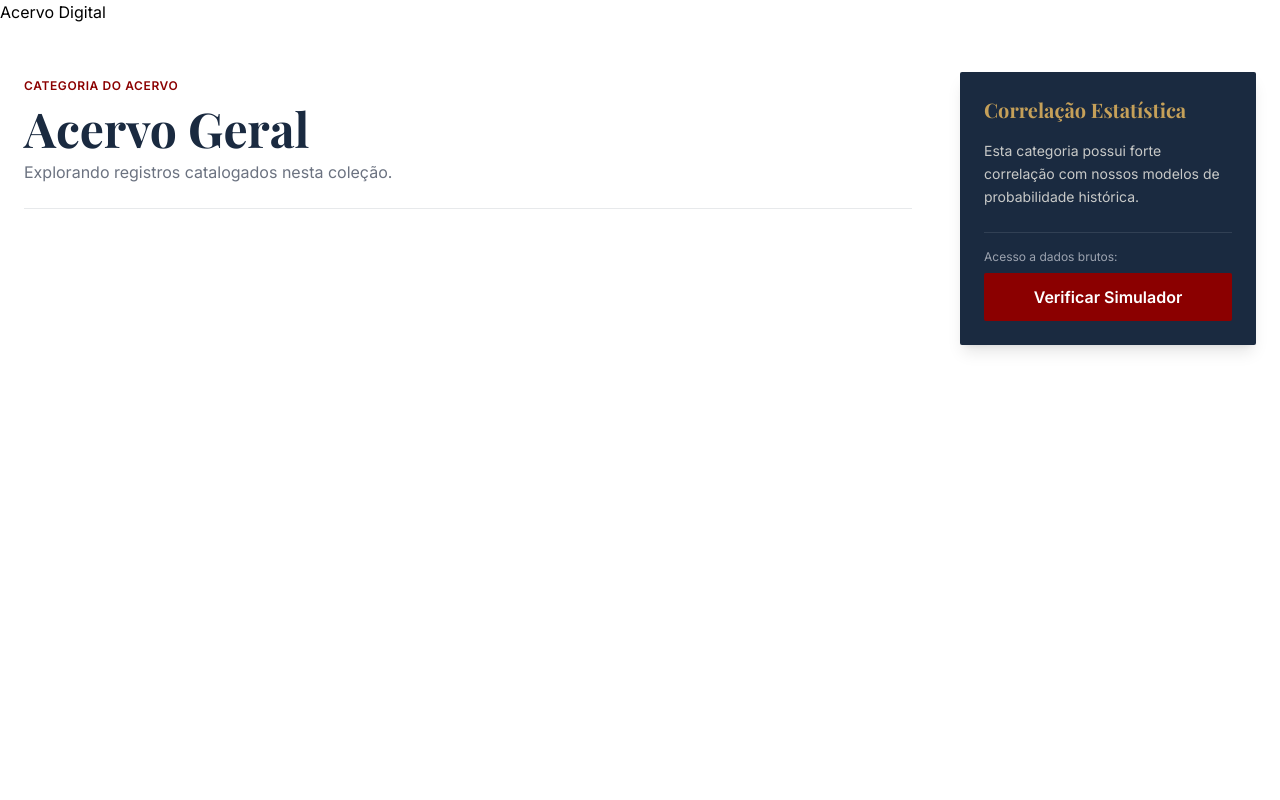
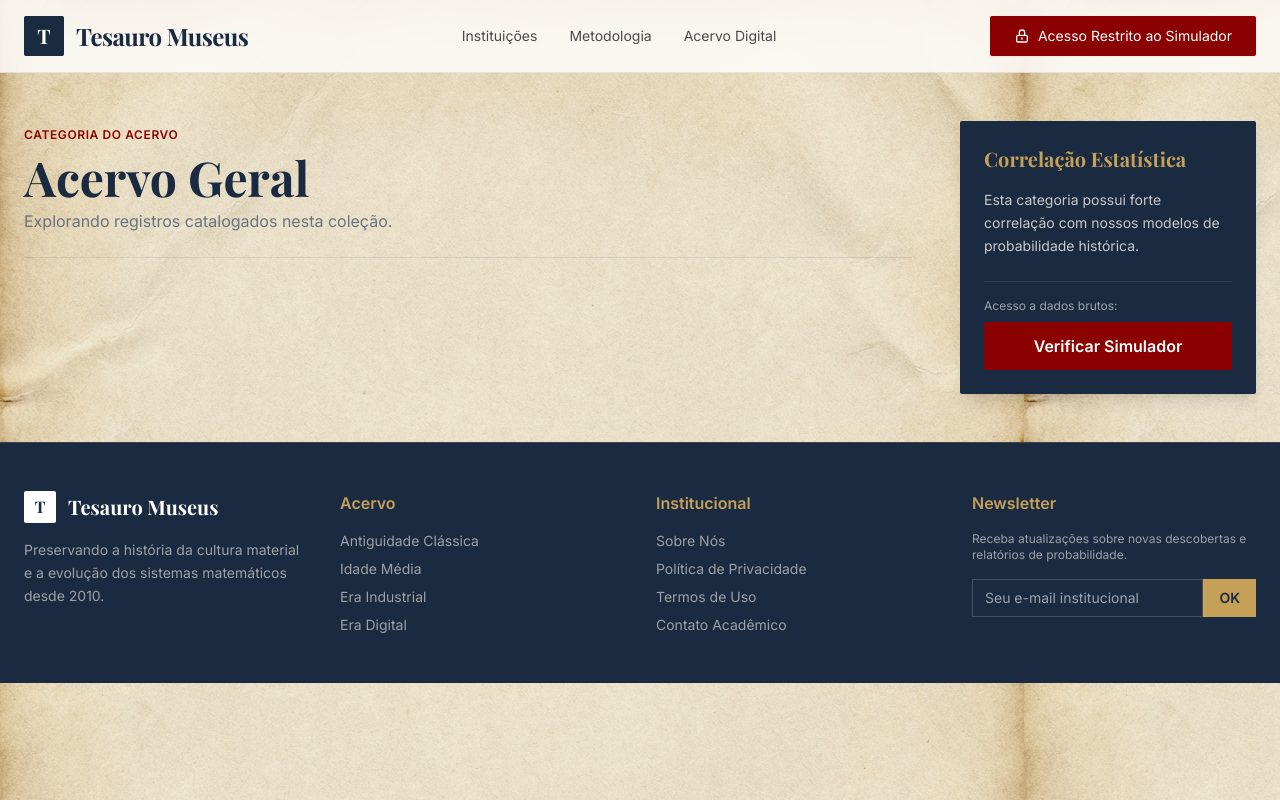
Before and after one commit to danilorenan/tesauromuseus, a plain HTML site: page category.html in a window 1280 px wide. Drawn offline with nearby package versions, Linux system fonts and the light colour scheme.

Commit message:
22 commit

```diff
--- a/category.html
+++ b/category.html
@@ -36,9 +36,38 @@
             }
         }
     </script>
-    <a href="internal.html?p=acervo" class="hover:text-museum-wine transition-colors">Acervo Digital</a>
-    </nav>
-    </div>
+    <link rel="stylesheet" href="styles.css">
+</head>
+
+<body class="bg-museum-cream text-museum-navy font-sans antialiased selection:bg-museum-wine selection:text-white">
+
+    <!-- Header -->
+    <header class="border-b border-museum-navy/10 bg-white/80 backdrop-blur-md sticky top-0 z-50">
+        <div class="container mx-auto px-6 py-4 flex justify-between items-center">
+            <div class="flex items-center gap-3">
+                <div
+                    class="w-10 h-10 bg-museum-navy text-white flex items-center justify-center font-serif text-xl font-bold rounded-sm">
+                    T</div>
+                <h1 class="font-serif text-2xl font-bold tracking-tight text-museum-navy">Tesauro Museus</h1>
+            </div>
+
+            <nav class="hidden md:flex items-center gap-8 text-sm font-medium text-museum-gray">
+                <a href="internal.html?p=instituicoes" class="hover:text-museum-wine transition-colors">Instituições</a>
+                <a href="internal.html?p=metodologia" class="hover:text-museum-wine transition-colors">Metodologia</a>
+                <a href="internal.html?p=acervo" class="hover:text-museum-wine transition-colors">Acervo Digital</a>
+            </nav>
+
+            <button id="access-btn" data-partner-link="true"
+                title="Conexão segura com o banco de dados de probabilidade"
+                class="bg-museum-wine text-white px-6 py-2.5 rounded-sm font-medium text-sm hover:bg-red-900 transition-colors shadow-sm flex items-center gap-2">
+                <svg xmlns="http://www.w3.org/2000/svg" class="h-4 w-4" fill="none" viewBox="0 0 24 24"
+                    stroke="currentColor">
+                    <path stroke-linecap="round" stroke-linejoin="round" stroke-width="2"
+                        d="M12 15v2m-6 4h12a2 2 0 002-2v-6a2 2 0 00-2-2H6a2 2 0 00-2 2v6a2 2 0 002 2zm10-10V7a4 4 0 00-8 0v4h8z" />
+                </svg>
+                Acesso Restrito ao Simulador
+            </button>
+        </div>
     </header>
 
     <main class="container mx-auto px-6 py-12 flex flex-col lg:flex-row gap-12">
@@ -75,6 +104,54 @@
         </aside>
 
     </main>
+
+    <!-- Footer -->
+    <footer class="bg-museum-navy text-white py-12 border-t border-museum-gold/20">
+        <div class="container mx-auto px-6 grid grid-cols-1 md:grid-cols-4 gap-8">
+            <div>
+                <div class="flex items-center gap-3 mb-4">
+                    <div
+                        class="w-8 h-8 bg-white text-museum-navy flex items-center justify-center font-serif font-bold rounded-sm">
+                        T</div>
+                    <span class="font-serif text-xl font-bold">Tesauro Museus</span>
+                </div>
+                <p class="text-museum-cream/60 text-sm leading-relaxed">
+                    Preservando a história da cultura material e a evolução dos sistemas matemáticos desde 2010.
+                </p>
+            </div>
+            <div>
+                <h4 class="font-bold mb-4 text-museum-gold">Acervo</h4>
+                <ul class="text-sm text-museum-cream/60 space-y-2">
+                    <li><a href="internal.html?content=antiguidade" class="hover:text-white">Antiguidade Clássica</a>
+                    </li>
+                    <li><a href="internal.html?content=medieval" class="hover:text-white">Idade Média</a></li>
+                    <li><a href="internal.html?content=industrial" class="hover:text-white">Era Industrial</a></li>
+                    <li><a href="internal.html?content=digital" class="hover:text-white">Era Digital</a></li>
+                </ul>
+            </div>
+            <div>
+                <h4 class="font-bold mb-4 text-museum-gold">Institucional</h4>
+                <ul class="text-sm text-museum-cream/60 space-y-2">
+                    <li><a href="internal.html?p=instituicoes" class="hover:text-white">Sobre Nós</a></li>
+                    <li><a href="internal.html?content=privacidade" class="hover:text-white">Política de Privacidade</a>
+                    </li>
+                    <li><a href="internal.html?content=termos" class="hover:text-white">Termos de Uso</a></li>
+                    <li><a href="internal.html?p=instituicoes" class="hover:text-white">Contato Acadêmico</a></li>
+                </ul>
+            </div>
+            <div>
+                <h4 class="font-bold mb-4 text-museum-gold">Newsletter</h4>
+                <p class="text-xs text-museum-cream/60 mb-4">Receba atualizações sobre novas descobertas e relatórios de
+                    probabilidade.</p>
+                <div class="flex">
+                    <input type="email" id="newsletter-email" placeholder="Seu e-mail institucional"
+                        class="bg-museum-navy border border-museum-cream/20 text-white px-3 py-2 text-sm w-full focus:outline-none focus:border-museum-gold">
+                    <button id="newsletter-btn"
+                        class="bg-museum-gold text-museum-navy px-4 font-bold text-sm hover:bg-white transition-colors">OK</button>
+                </div>
+            </div>
+        </div>
+    </footer>
 
     <script src="main.js"></script>
     <script>
@@ -120,6 +197,6 @@
         });
     </script>
 
-    </body>
+</body>
 
 </html>
```
